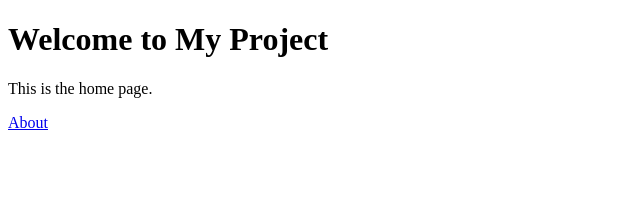
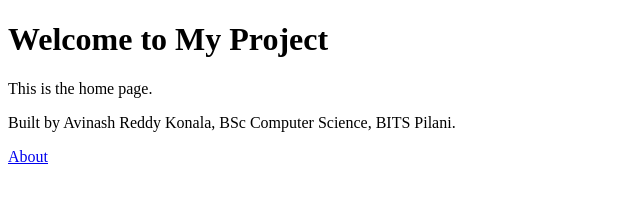
Before and after one commit to knvavinashreddy/git-workflow-assignment, a plain HTML site: page index.html in a window 1280 px wide. Shown: the whole page, without its empty margins (0-640 px from the left). Drawn offline with Linux system fonts and the light colour scheme.

Commit message:
Update index.html with author introduction

```diff
--- a/index.html
+++ b/index.html
@@ -7,6 +7,7 @@
 <body>
   <h1>Welcome to My Project</h1>
   <p>This is the home page.</p>
+  <p>Built by Avinash Reddy Konala, BSc Computer Science, BITS Pilani.</p>
   <a href="about.html">About</a>
 </body>
 </html>
```
